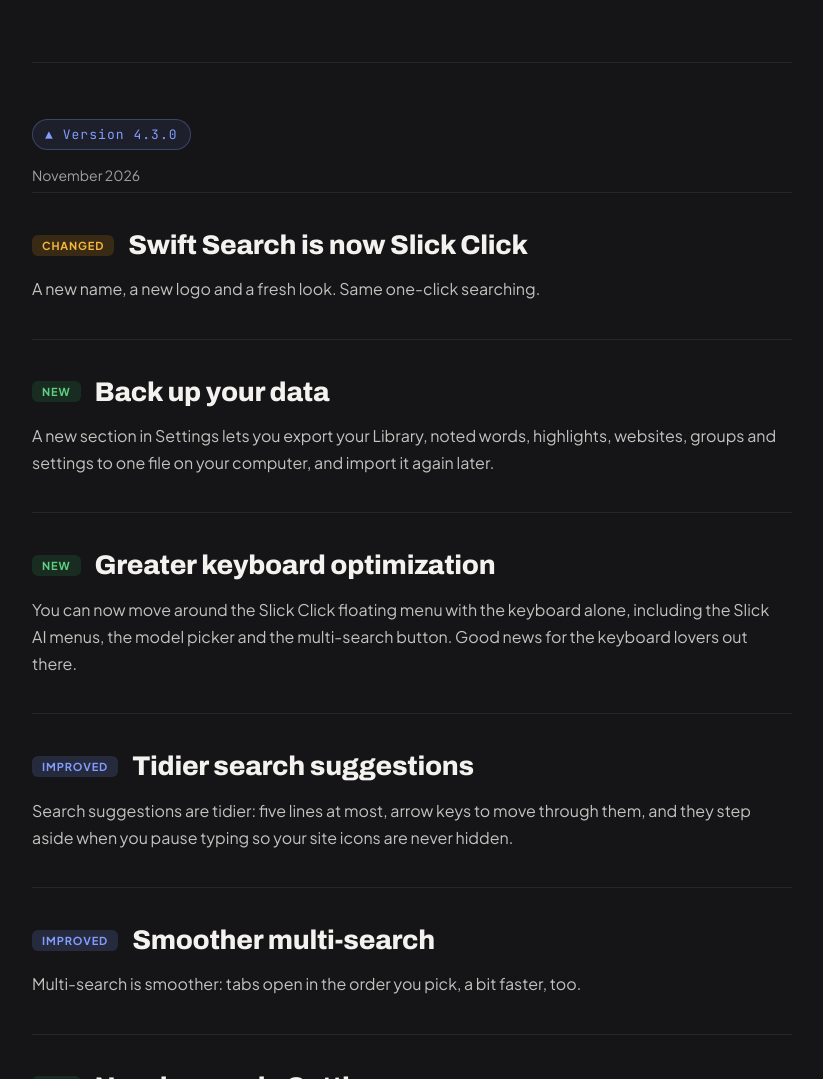
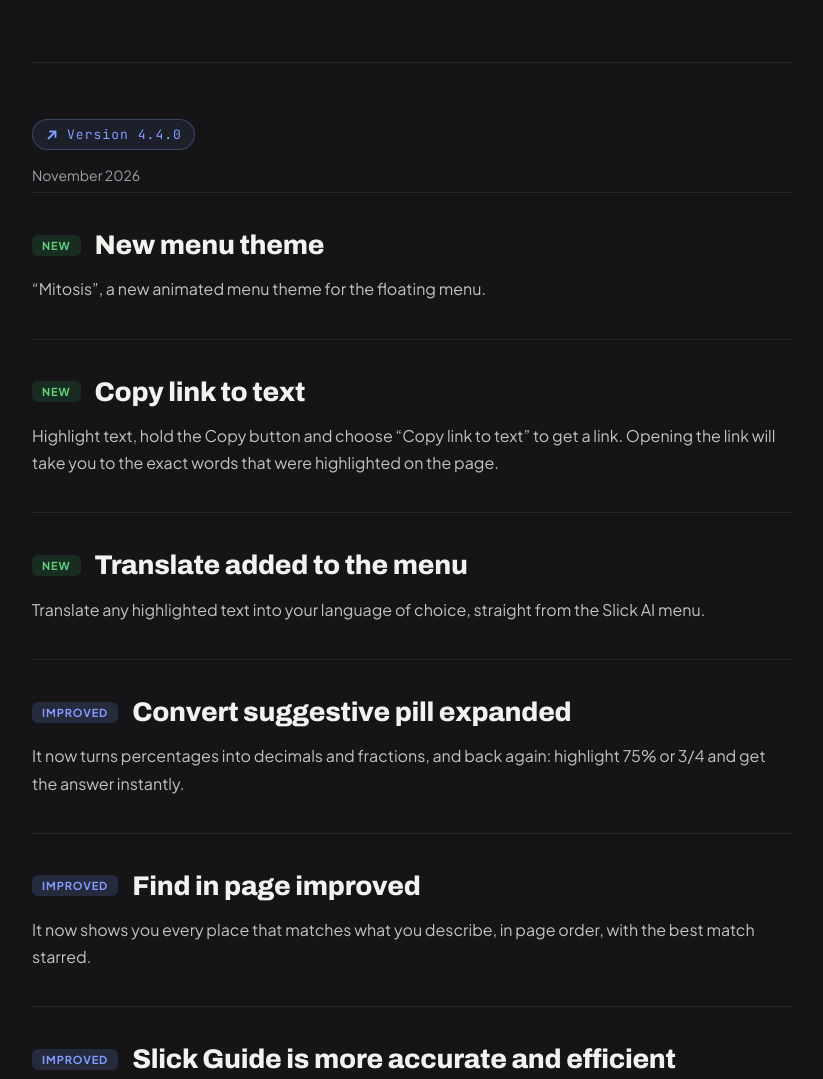
Before and after one commit to swift-search/swift-search-website, a plain HTML site: page release-notes.html in a window 1280 px wide. Shown: the part 400-1479 px from the top of the page, without its empty margins (228-1051 px from the left). Drawn offline with nearby package versions, Linux system fonts and the light colour scheme.

Commit message:
Add files via upload

```diff
--- a/release-notes.html
+++ b/release-notes.html
@@ -744,6 +744,6 @@
 <script src="https://unpkg.com/@babel/standalone@7.29.0/babel.min.js" integrity="sha384-m08KidiNqLdpJqLq95G/LEi8Qvjl/xUYll3QILypMoQ65QorJ9Lvtp2RXYGBFj1y" crossorigin="anonymous"></script>
 <script src="image-slot.js"></script>
 <script type="text/babel" src="swift-parts.jsx?v=20261113a"></script>
-<script type="text/babel" src="release-notes.jsx?v=20261113a"></script>
+<script type="text/babel" src="release-notes.jsx?v=20261113c"></script>
 </body>
 </html>
--- a/release-notes.jsx
+++ b/release-notes.jsx
@@ -56,6 +56,23 @@ function ReleaseHero() {
 }
 
 const RELEASES = [
+  {
+    version: '4.4.0', date: 'November 2026',
+    entries: [
+      { tag: 'new', tagLabel: 'New', title: 'New menu theme', body: (
+        <p>“Mitosis”, a new animated menu theme for the floating menu.</p>) },
+      { tag: 'new', tagLabel: 'New', title: 'Copy link to text', body: (
+        <p>Highlight text, hold the Copy button and choose “Copy link to text” to get a link. Opening the link will take you to the exact words that were highlighted on the page.</p>) },
+      { tag: 'new', tagLabel: 'New', title: 'Translate added to the menu', body: (
+        <p>Translate any highlighted text into your language of choice, straight from the Slick AI menu.</p>) },
+      { tag: 'improved', tagLabel: 'Improved', title: 'Convert suggestive pill expanded', body: (
+        <p>It now turns percentages into decimals and fractions, and back again: highlight 75% or 3/4 and get the answer instantly.</p>) },
+      { tag: 'improved', tagLabel: 'Improved', title: 'Find in page improved', body: (
+        <p>It now shows you every place that matches what you describe, in page order, with the best match starred.</p>) },
+      { tag: 'improved', tagLabel: 'Improved', title: 'Slick Guide is more accurate and efficient', body: (
+        <p>It understands your questions better, reads the whole page and finds more buttons.</p>) },
+    ],
+  },
   {
     version: '4.3.0', date: 'November 2026',
     entries: [
@@ -168,7 +185,7 @@ function ReleaseBody() {
         {RELEASES.map((r, ri) => (
           <div className="rn-release" key={r.version}>
             <div style={{ paddingTop: ri === 0 ? 12 : 0, paddingBottom: 8 }}>
-              <span className="rn-version">▲ Version {r.version}</span>
+              <span className="rn-version"><svg width="14" height="14" viewBox="0 0 14 14" fill="none" stroke="currentColor" strokeWidth="1.8" strokeLinecap="round" strokeLinejoin="round" aria-hidden="true"><path d="M3.5 10.5L10.5 3.5M5 3.5h5.5V9" /></svg>Version {r.version}</span>
               <div className="rn-date">{r.date}</div>
               {r.intro && <p className="rn-intro">{r.intro}</p>}
             </div>
```
